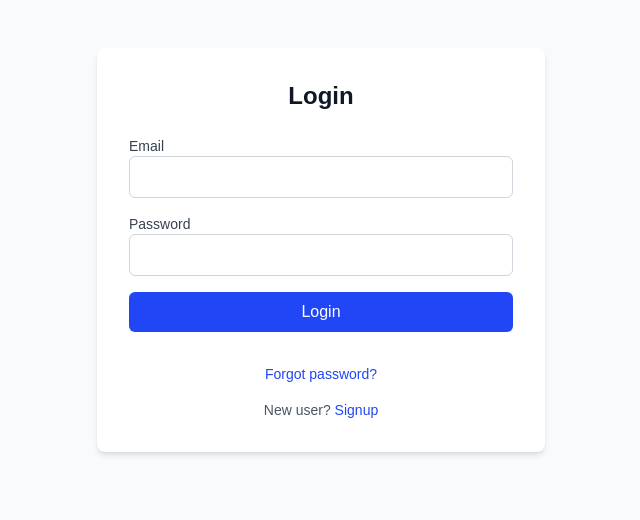
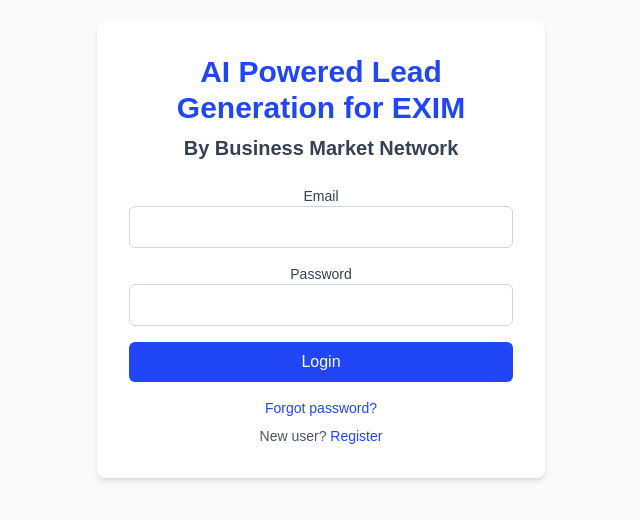
Before and after one commit to surajsatyarthi/exportimport, a Next.js app: page /login in a window 1280 px wide. Shown: the part 150-670 px from the top of the page, without its empty margins (319-959 px from the left). Built offline with nearby package versions, Linux system fonts and the light colour scheme.

Commit message:
Fix login UI centering, add header/sub-header, refine links

```diff
--- a/pages/login.js
+++ b/pages/login.js
@@ -16,13 +16,17 @@
     const { data, error: authError } = await supabase.auth.signInWithPassword({ email, password });
     setLoading(false);
     if (authError) setError(authError.message);
-    else router.push('/');
+    else {
+      alert('Login successful! Redirecting...');
+      router.push('/');
+    }
   };
 
   return (
-    <div className="min-h-screen flex items-center justify-center bg-gray-50 dark:bg-gray-900 transition-colors duration-200">
-      <div className="w-full max-w-md p-8 bg-white dark:bg-gray-800 rounded-lg shadow-md">
-        <h1 className="text-2xl font-bold text-center mb-6 text-gray-900 dark:text-white">Login</h1>
+    <div className="min-h-screen flex flex-col items-center justify-center bg-gray-50 dark:bg-gray-900 transition-colors duration-200">
+      <div className="w-full max-w-md p-8 bg-white dark:bg-gray-800 rounded-lg shadow-md text-center">
+        <h1 className="text-3xl font-bold mb-2 text-[#2046f5]">AI Powered Lead Generation for EXIM</h1>
+        <h2 className="text-xl font-semibold mb-6 text-gray-700 dark:text-gray-300">By Business Market Network</h2>
         {error && <p className="text-red-500 mb-4 text-center" role="alert" aria-live="polite">{error}</p>}
         <form onSubmit={handleLogin} aria-label="Login Form" className="space-y-4">
           <div>
@@ -36,9 +40,9 @@
           <button type="submit" disabled={loading} className="w-full p-2 bg-[#2046f5] text-white rounded-md hover:bg-[#1a3cd1] focus:outline-none focus:ring-2 focus:ring-[#2046f5] focus:ring-opacity-50 transition-all duration-200" aria-label="Login Button">
             {loading ? 'Logging in...' : 'Login'}
           </button>
-          <p className="text-center mt-4 text-sm text-gray-600 dark:text-gray-400"><a href="/forgot-password" className="text-[#2046f5] hover:underline">Forgot password?</a></p>
-          <p className="text-center text-sm text-gray-600 dark:text-gray-400">New user? <a href="/signup" className="text-[#2046f5] hover:underline">Signup</a></p>
         </form>
+        <p className="text-center mt-4 text-sm text-gray-600 dark:text-gray-400"><a href="/forgot-password" className="text-[#2046f5] hover:underline">Forgot password?</a></p>
+        <p className="text-center mt-2 text-sm text-gray-600 dark:text-gray-400">New user? <a href="/signup" className="text-[#2046f5] hover:underline">Register</a></p>
       </div>
     </div>
   );
```
